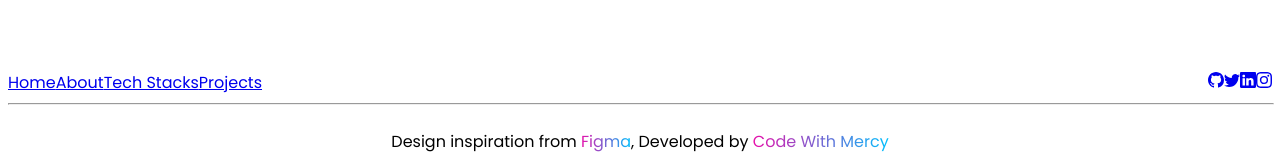
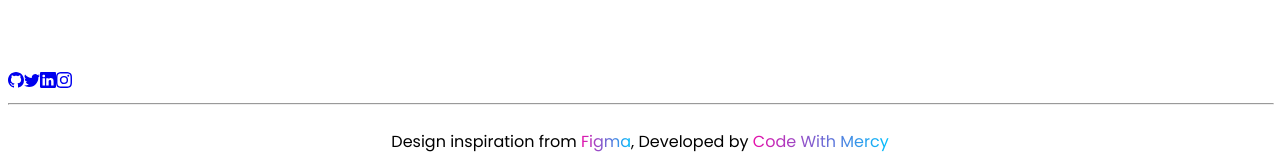
Before and after one commit to mercyharbo/Portfolio, a Next.js app: page / in a window 1280 px wide. Shown: the part 5674-5834 px from the top of the page. Built offline with nearby package versions, Linux system fonts and the light colour scheme; no server answers.

Commit message:
comepleted full page

```diff
--- a/src/components/Footer.tsx
+++ b/src/components/Footer.tsx
@@ -13,20 +13,7 @@ const navLinks = [
 export default function Footer() {
   return (
     <footer className='flex flex-col justify-center items-center gap-10 py-[5rem]  mx-auto xl:px-0 xl:w-[90%] md:w-full md:px-10 sm:px-5 sm:w-full '>
-      <div className='flex justify-between items-center w-full xl:flex-row xl:gap-0 md:flex-col md:gap-10 sm:flex-col sm:gap-10  '>
-        <div className='xl:w-[50%] md:w-full sm:w-full '>
-          <div className='flex capitalize xl:justify-start xl:items-center xl:gap-10 md:justify-center md:items-center md:gap-5 sm:justify-center sm:items-center sm:gap-5 '>
-            {navLinks.slice(0, 4).map((link) => {
-              return (
-                <Link href={link.href} key={link.id} className=''>
-                  {link.name}
-                </Link>
-              )
-            })}
-          </div>
-        </div>
-
-        <div className='flex justify-end items-center gap-10 text-xl'>
+      <div className='flex xl:justify-start md:justify-center sm:justify-center items-center gap-10 text-xl w-full'>
         <Link href='https://github.com/mercyharbo'>
           <BsGithub />
         </Link>
@@ -39,7 +26,6 @@ export default function Footer() {
         <Link href='https://www.instagram.com/codewithmercy/'>
           <BsInstagram />
         </Link>
-        </div>
       </div>
       <hr className='w-full ' />
       <p className='text-center'>
```
Lines whose indentation alone changed are shown as unchanged.
